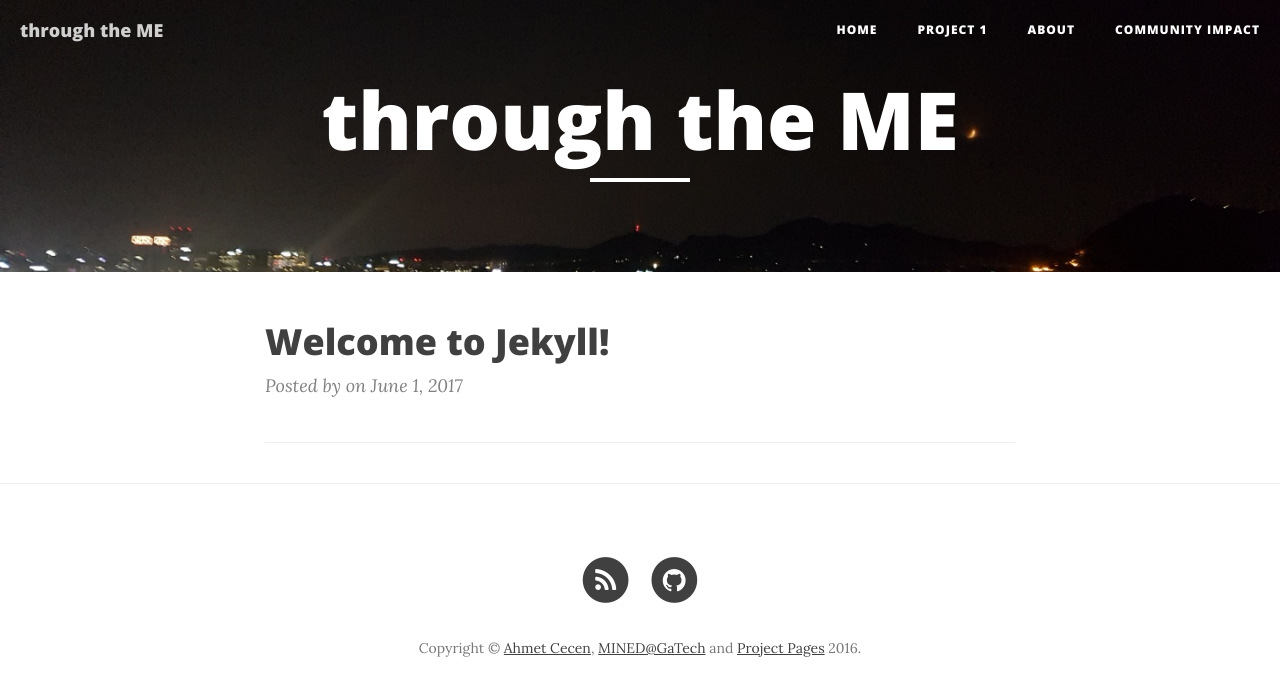
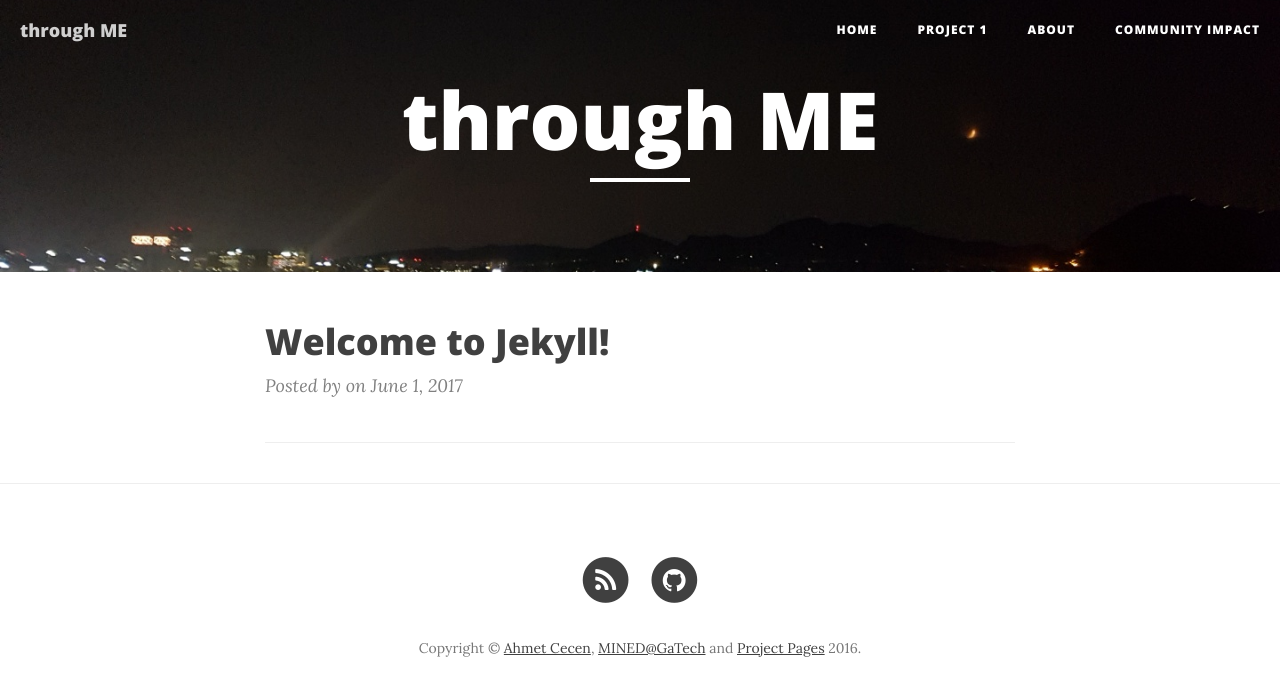
Before and after one commit to kimyeong-chae/kimyeong-chae.github.io, a Jekyll site: the page built from index.html, in a window 1280 px wide. Shown: the top 696 px of the page. Built offline with Jekyll 4.4.1, drawn with Linux system fonts in a browser that asks for light colours; nearby versions of some CDN libraries; the list of posts is cut into pages by our own code.

Commit message:
타이틀 변경

```diff
--- a/_config.yml
+++ b/_config.yml
@@ -1,5 +1,5 @@
 # Site settings
-title: "through the ME"
+title: "through ME"
 description: ""
 url: "https://kimyeong-chae.github.io"
 
```
